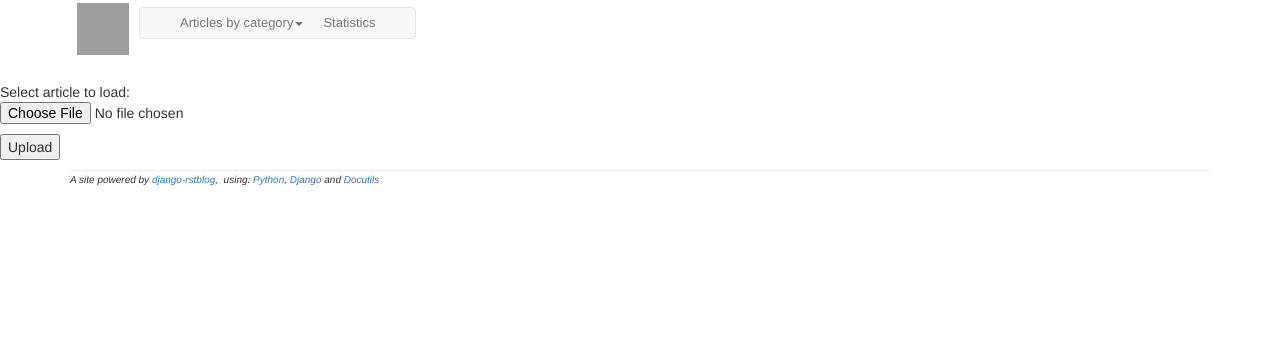
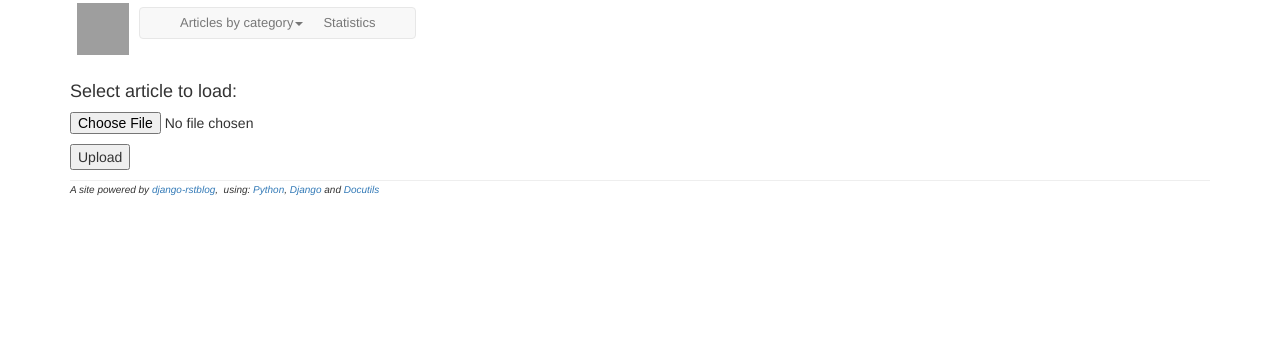
Before and after one commit to l-dfa/django-rstblog, a Django app: template base/rstblog/templates/load_article.html in a window 1280 px wide. Shown: the top 352 px of the page. Run offline with Django 3.2, Linux system fonts and the light colour scheme; the template is opened without the code that fills it, so the values that code supplies are empty; some libraries are stand-ins or nearby versions; grey boxes are pictures that could not be loaded.

Commit message:
upgraded to django 2.1.2

```diff
--- a/base/base/urls.py
+++ b/base/base/urls.py
@@ -75,8 +75,8 @@ urlpatterns = [
     path('', views.index, name='index'),
     url(r'^i18n/', include('django.conf.urls.i18n')),
     path('admin/', admin.site.urls),
-    path('login/', auth_views.login, {'template_name': 'login.html',}, name='login'),
-    path('logout/', auth_views.logout, {'next_page': '/login'}, name='logout'),
+    path('login/', auth_views.LoginView, {'template_name': 'users/registration/login.html',}, name='login'),
+    path('logout/', auth_views.LogoutView, {'next_page': settings.LOGIN_REDIRECT_URL}, name='logout'),
 ]
 
 if settings.DEBUG is True:
--- a/base/rstblog/templates/index.html
+++ b/base/rstblog/templates/index.html
@@ -32,7 +32,7 @@ Blog home
 
         {% for article in articles %}
             {% if forloop.counter|bitwise_and:1 == 1 %}
-                <div class="flex-container" style="display:flex;">  <!-- opening flex-container -->
+                    <div class="row" style="margin:10px 0px;background-color:White;box-shadow:1px 1px LightGrey;border-radius:4px;">  <!-- opening flex-container -->
             {% endif %}
             {% include "article_box.html" %}
             {% if forloop.counter|bitwise_and:1 == 0 %}
--- a/base/rstblog/templates/load_article.html
+++ b/base/rstblog/templates/load_article.html
@@ -9,10 +9,13 @@
 
 
 {% block content %}
-  <form method="post" enctype="multipart/form-data">
-      {% csrf_token %}
-      <p>&nbsp;</p>
-      <p> Select article to load: <input type="file" name="article"> </p>
-      <p> <button type="submit">Upload</button> </p>
-  </form>
+<div class="container">
+    <form method="post" enctype="multipart/form-data">
+        {% csrf_token %}
+        <p>&nbsp;</p>
+        <h4> Select article to load:</h4>
+        <input type="file" name="article"> </p>
+        <p> <button type="submit">Upload</button> </p>
+    </form>
+</div>
 {% endblock %}
--- a/base/rstblog/templates/show.html
+++ b/base/rstblog/templates/show.html
@@ -51,7 +51,7 @@
 
 
 {% block content %}
-    <div style="margin: 5px; padding:5px;">
+    <div class="container">
     {% if article or translations %}
         <div style="margin:5px;padding:5px;border: 1px solid black; border-radius: 2px;">
             <p style="font-size: x-small;margin-bottom:0px;">
--- a/base/rstblog/templates/show_stats.html
+++ b/base/rstblog/templates/show_stats.html
@@ -16,7 +16,7 @@
 
 {% block content %}
     <!--<div style="border: 2px solid green; padding:0px 5px;">-->
-    <div>
+    <div class="container">
     <h3 class="hindex">Blog statistics</h3>
         {% for key, stats in all_stats.items %}
             <h4><i>{{ key }}</i> section</h4>
```
Also changed, not shown: requirements.txt (+6 -1 lines).
